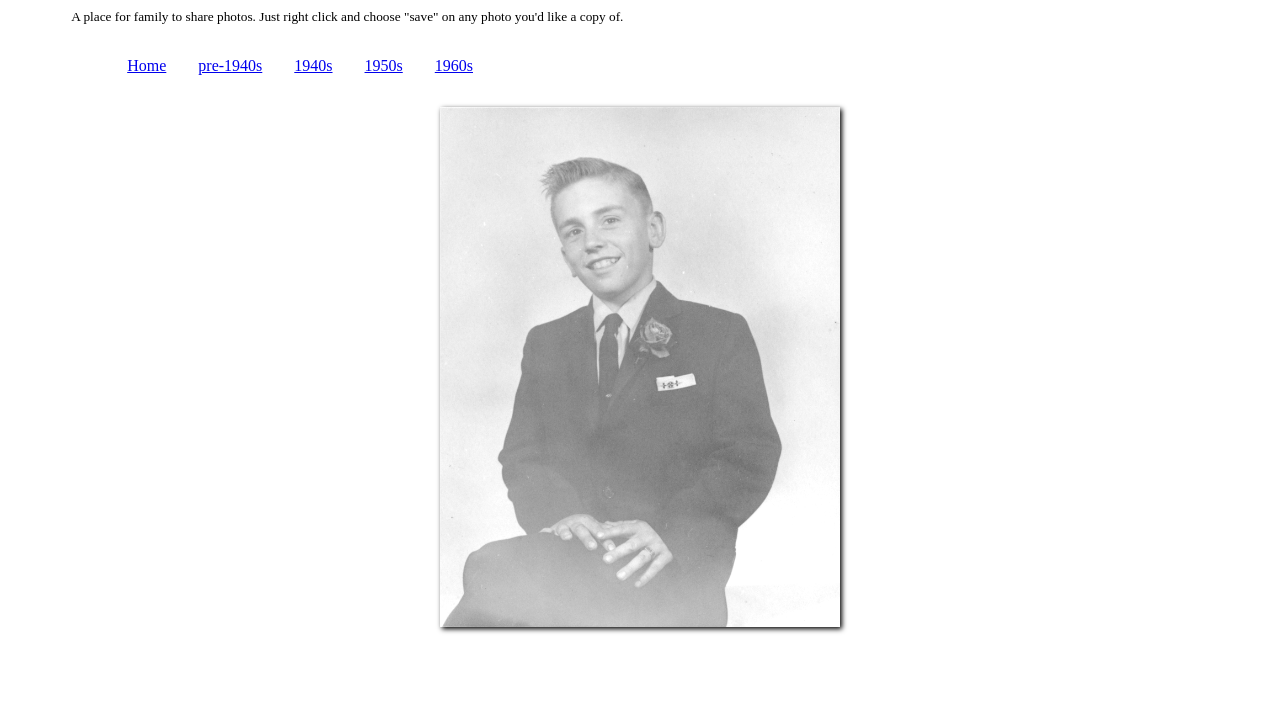
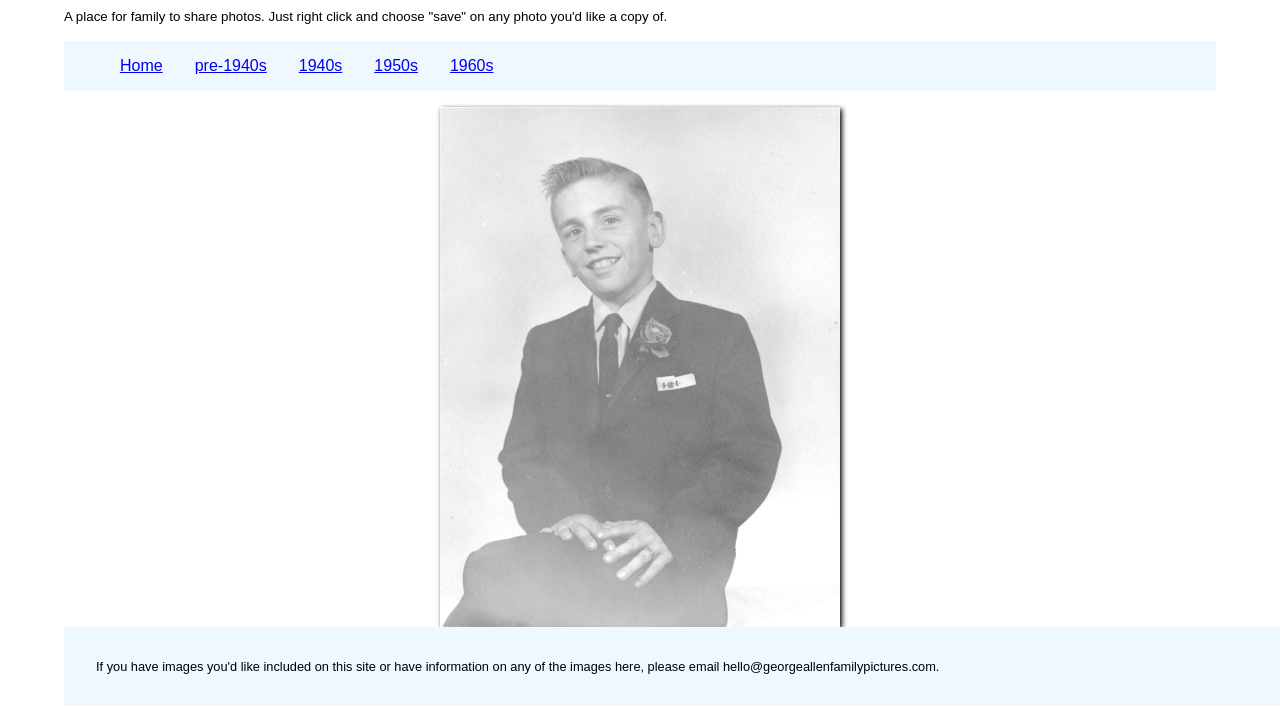
Before and after one commit to cherimarie/georgeallenfamilypictures, a plain HTML site: page index.html in a window 1280 px wide. Shown: the part 73-800 px from the top of the page. Drawn offline with Linux system fonts and the light colour scheme.

Commit message:
Add footer, minimal styles

```diff
--- a/index.html
+++ b/index.html
@@ -22,6 +22,11 @@
   </header>
 
   <img src="images/50s-suit.png" alt="George smiling in a suit" class="intro-image">
+
+
+  <footer>
+    If you have images you'd like included on this site or have information on any of the images here, please email hello@georgeallenfamilypictures.com.
+  </footer>
 </div>
 
 </body>
--- a/styles/styles.css
+++ b/styles/styles.css
@@ -1,5 +1,8 @@
 body {
   font-size: 100%;
+  margin: 0;
+  padding: 0;
+  font-family: Arial, Helvetica, sans-serif;
 }
 
 .clearfix:after {
@@ -15,6 +18,9 @@ body {
   margin: auto;
 }
 
+nav {
+  background-color: aliceblue;
+}
 nav ul {
   list-style: none;
 }
@@ -34,3 +40,10 @@ img.intro-image {
   margin: auto;
   box-shadow: 2px 2px 5px black;
 }
+
+footer {
+  background-color: aliceblue;
+  font-size: .8rem;
+  padding: 2rem;
+  width: 100%;
+}
```
Also changed, not shown: fifties.html (+4 -0 lines), fourties.html (+4 -0 lines), pre-fourties.html (+3 -0 lines), sixties.html (+4 -0 lines).
